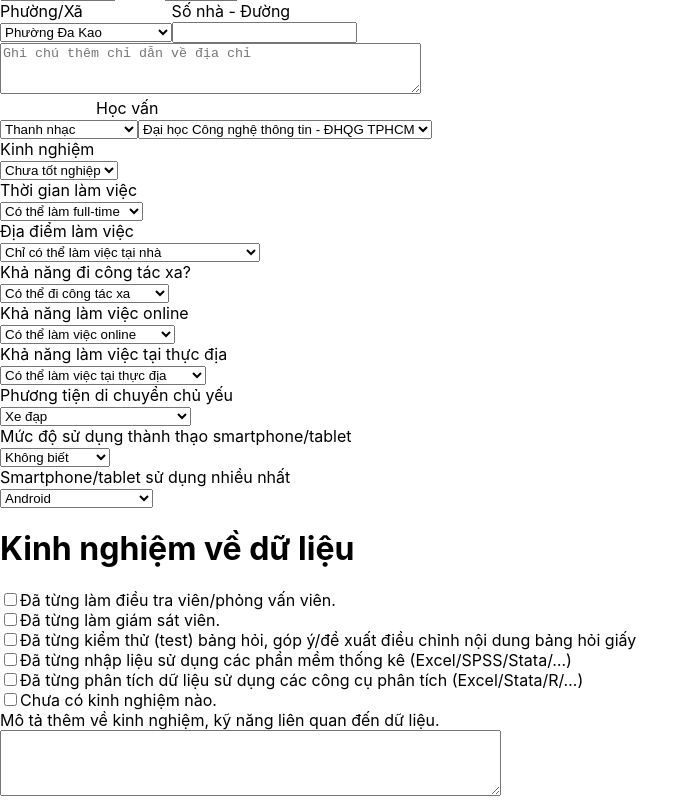
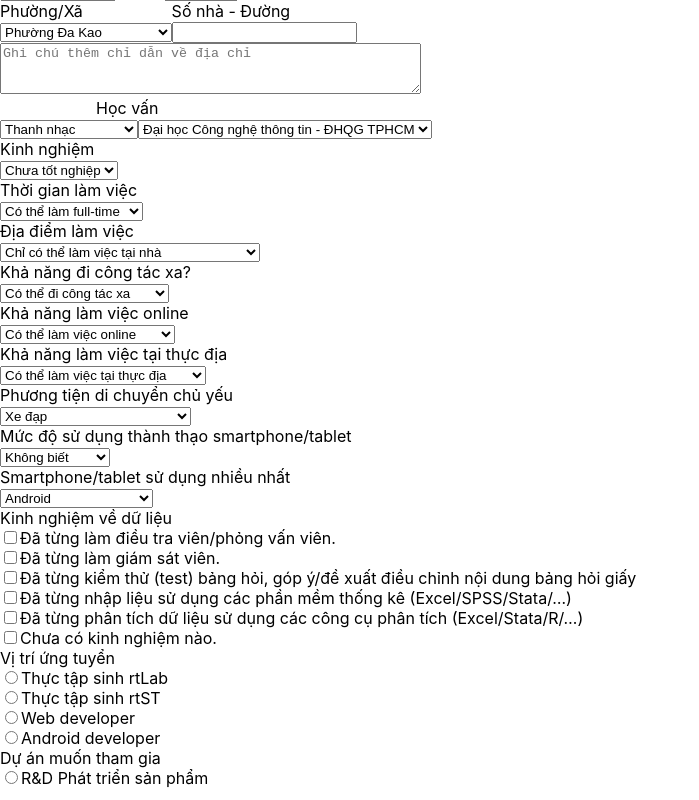
Before and after one commit to kelvinlien/reactjs-form, a React (Create React App) app: page / in a window 1280 px wide. Shown: the part 313-1113 px from the top of the page, without its empty margins (0-699 px from the left). Built offline with nearby package versions, Linux system fonts and the light colour scheme.

Commit message:
Fea: radio boxes for position

```diff
--- a/public/index.html
+++ b/public/index.html
@@ -34,6 +34,7 @@
     <noscript>You need to enable JavaScript to run this app.</noscript>
     <div id="userBasicInfo"></div>
     <div id="data-experience"></div>
+    <div id="position"/>
     <!--
       This HTML file is a template.
       If you open it directly in the browser, you will see an empty page.
--- /dev/null
+++ b/src/DataCheckBox.css
@@ -0,0 +1,3 @@
+.more-info{
+	display : none;
+}
--- a/src/DataCheckBox.js
+++ b/src/DataCheckBox.js
@@ -1,39 +1,50 @@
 import React from 'react';
+import './DataCheckBox.css';
 class DataCheckBox extends React.Component{
 	constructor(props){
 		super(props);
+		this.state = {
+			experienced : false,
+			experiences : 0
+		}
+	}
+	setState(){
+		this.state.experienced = !this.state.experienced;
+	}
+	clickHandler(e){
+
 	}
 	render(){
 		return(
-		<form>
-			<h1>Kinh nghiệm về dữ liệu</h1>
+		<form id='DataCheckBox'>
+			<label for ='DataCheckBox'>Kinh nghiệm về dữ liệu</label>
 			<div>
-				<input type = 'checkbox' className = 'interviewer'/>
-				<label>Đã từng làm điều tra viên/phỏng vấn viên.</label>
+				<input type = 'checkbox' className = 'interviewer' id = 'interviewer'/>
+				<label for = 'interviewer'>Đã từng làm điều tra viên/phỏng vấn viên.</label>
 			</div>
 			<div>
-				<input type = 'checkbox' className = 'supervisor'/>
-				<label>Đã từng làm giám sát viên.</label>
+				<input type = 'checkbox' className = 'supervisor' id='supervisor'/>
+				<label for='supervisor'>Đã từng làm giám sát viên.</label>
 			</div>
 			<div>
-				<input type = 'checkbox' className = 'tester'/>
-				<label>Đã từng kiểm thử (test) bảng hỏi, góp ý/đề xuất điều chỉnh nội dung bảng hỏi giấy</label>
+				<input type = 'checkbox' className = 'tester' id ='tester'/>
+				<label for='tester'>Đã từng kiểm thử (test) bảng hỏi, góp ý/đề xuất điều chỉnh nội dung bảng hỏi giấy</label>
 			</div>
 			<div>
-				<input type = 'checkbox' className = 'statistic'/>
-				<label>Đã từng nhập liệu sử dụng các phần mềm thống kê (Excel/SPSS/Stata/…)</label>
+				<input type = 'checkbox' className = 'statistic' id='statistic'/>
+				<label for='statistic'>Đã từng nhập liệu sử dụng các phần mềm thống kê (Excel/SPSS/Stata/…)</label>
 			</div>
 			<div>
-				<input type = 'checkbox' className = 'analytic'/>
-				<label>Đã từng phân tích dữ liệu sử dụng các công cụ phân tích (Excel/Stata/R/…)</label>
+				<input type = 'checkbox' className = 'analytic' id='analytic'/>
+				<label for='analytic'>Đã từng phân tích dữ liệu sử dụng các công cụ phân tích (Excel/Stata/R/…)</label>
 			</div>
 			<div>
-				<input type = 'checkbox' className = 'none'/>
-				<label>Chưa có kinh nghiệm nào.</label>
+				<input type = 'checkbox' className = 'none' id='none'/>
+				<label for='none'>Chưa có kinh nghiệm nào.</label>
 			</div>
-				<label>Mô tả thêm về kinh nghiệm, kỹ năng liên quan đến dữ liệu.</label>
+				<label className = 'more-info' for ='more-info'>Mô tả thêm về kinh nghiệm, kỹ năng liên quan đến dữ liệu.</label>
 			<div>
-				<textarea className = 'more-info' rows = '4' cols = '60'/>
+				<textarea className = 'more-info' rows = '4' cols = '60' id = 'more-info' />
 			</div>
 
 
--- /dev/null
+++ b/src/DataRadioBox.js
@@ -0,0 +1,38 @@
+import React from 'react';
+class DataRadioBox extends React.Component{
+	constructor(props){
+		super(props);
+	}
+	render(){
+		return(
+		<form id='DataRadioBox'>
+			<label for='DataRadioBox'>Vị trí ứng tuyển</label>
+			<div>
+  				<input type="radio" id="internrtlab" name='position'/>
+  				<label for="internrtlab">Thực tập sinh rtLab</label>
+			</div>
+
+			<div>
+  				<input type="radio" id="internrtst" name='position'/>
+  				<label for="internrtst">Thực tập sinh rtST</label>
+			</div>
+
+			<div>
+  				<input type="radio" id="webdev" name = 'position'/>
+  				<label for="webdev">Web developer</label>
+			</div>
+			<div>
+				<input type = 'radio' id='android' name = 'position'/>
+				<label for='android'>Android developer</label>
+			</div>
+			<label for = 'project-select'>Dự án muốn tham gia</label>
+			<div id = 'project-select'>
+				<input type = 'radio' id='project' name='project'/>
+				<label for='project'>R&D Phát triển sản phẩm</label>
+			</div>
+
+		</form>
+		)
+	}
+}
+export default DataRadioBox;
--- a/src/index.js
+++ b/src/index.js
@@ -3,11 +3,13 @@ import ReactDOM from 'react-dom';
 import './index.css';
 import App from './App';
 import Form from './Form';
-import DataCheckBox from './DataCheckBox'
+import DataCheckBox from './DataCheckBox';
 import * as serviceWorker from './serviceWorker';
+import DataRadioBox from './DataRadioBox';
 
 ReactDOM.render(<Form />, document.getElementById('userBasicInfo'));
 ReactDOM.render(<DataCheckBox />, document.getElementById('data-experience'));
+ReactDOM.render(<DataRadioBox />, document.getElementById('position'));
 
 // If you want your app to work offline and load faster, you can change
 // unregister() to register() below. Note this comes with some pitfalls.
```
